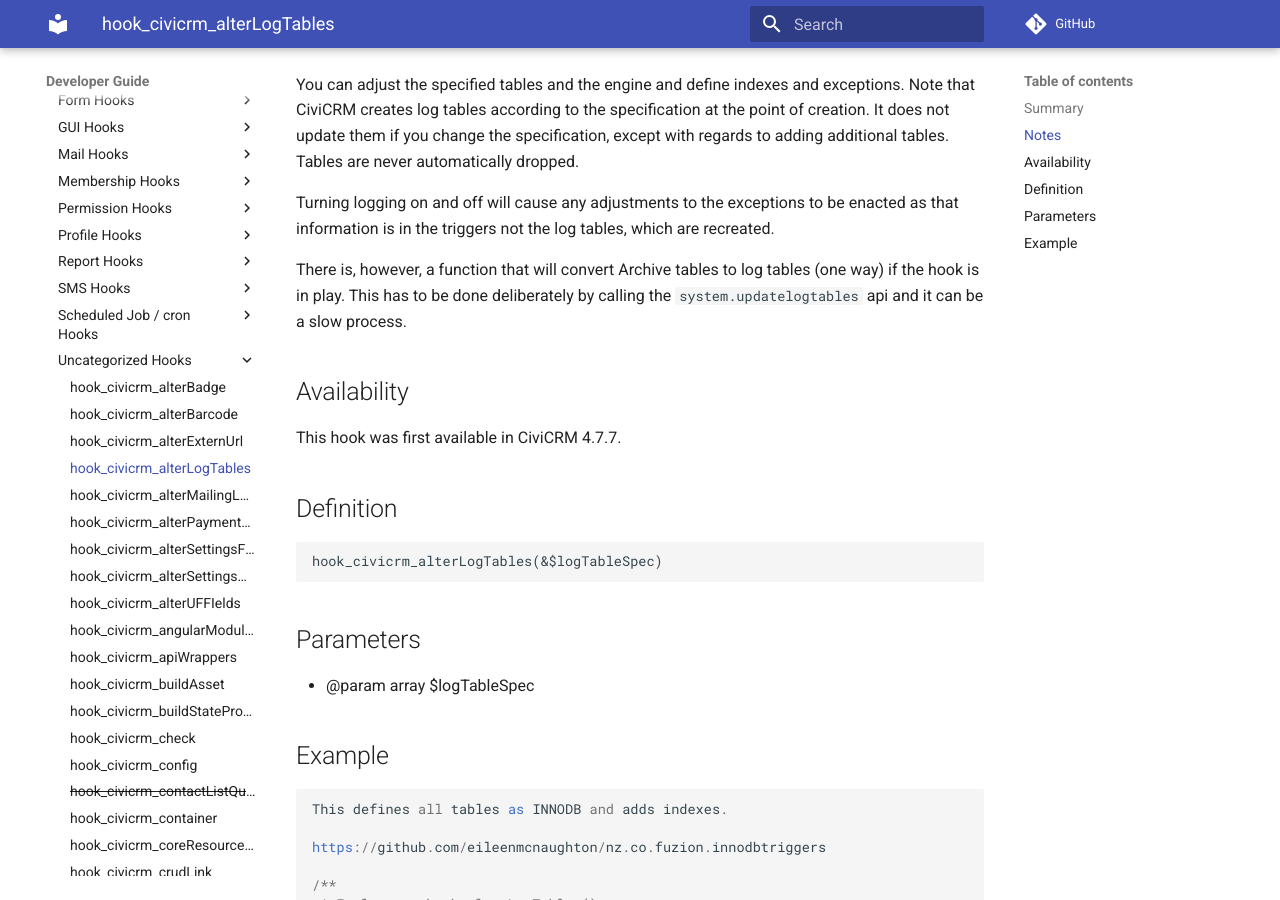
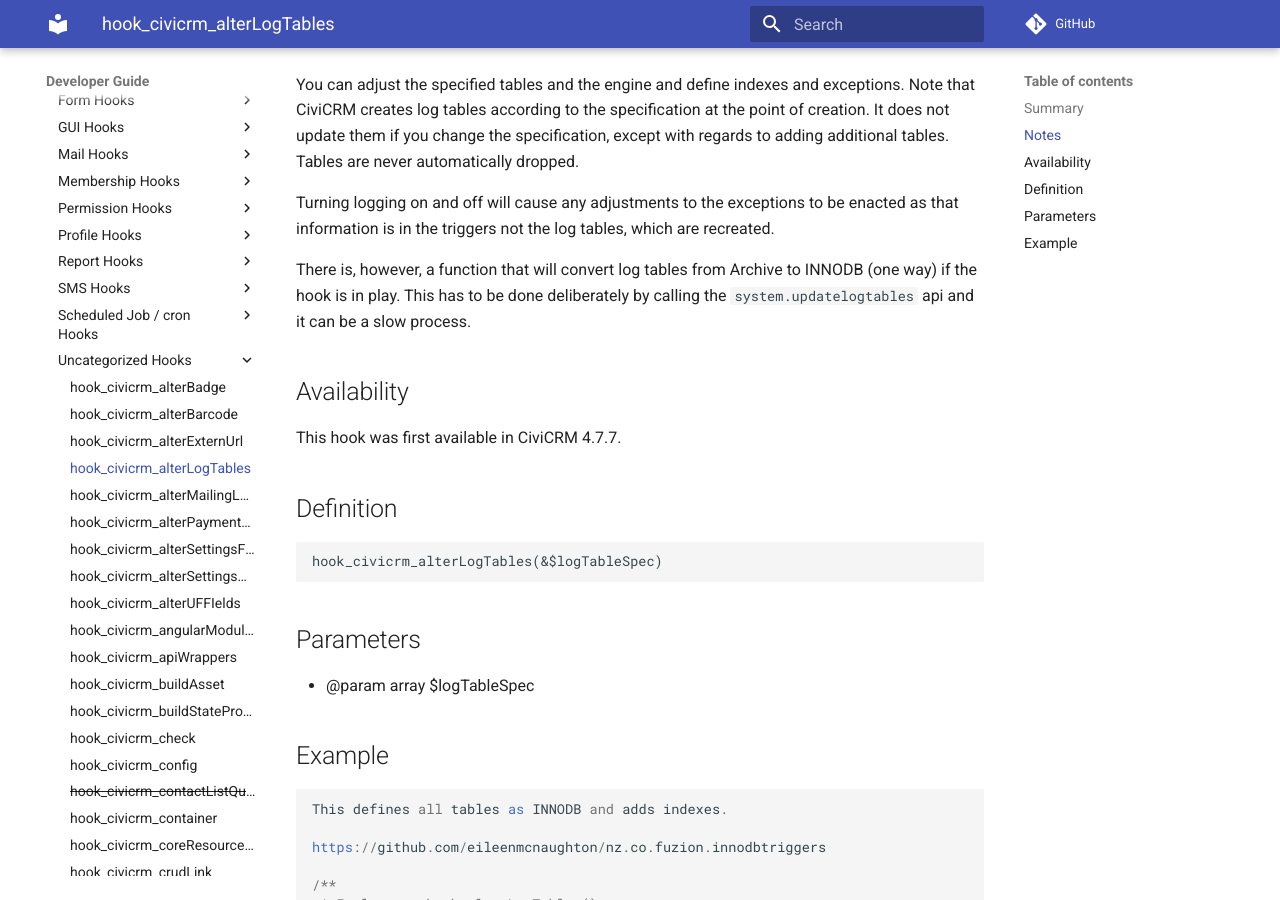
Before and after one commit to civicrm/civicrm-dev-docs, an MkDocs documentation site: the page built from docs/hooks/hook_civicrm_alterLogTables.md, in a window 1280 px wide and 900 px high, scrolled down 301 px. Built offline with MkDocs 1.6.1 and Material for MkDocs 9.7.7, drawn with Linux system fonts in a browser that asks for light colours; comment, search, counter and statistics services are not loaded.

Commit message:
Update hook_civicrm_alterLogTables - Fix unclear statement regarding log table conversion

```diff
--- a/docs/hooks/hook_civicrm_alterLogTables.md
+++ b/docs/hooks/hook_civicrm_alterLogTables.md
@@ -11,7 +11,7 @@ You can adjust the specified tables and the engine and define indexes and except
 
 Turning logging on and off will cause any adjustments to the exceptions to be enacted as that information is in the triggers not the log tables, which are recreated.
 
-There is, however, a function that will convert Archive tables to log tables (one way) if the hook is in play. This has to be done deliberately by calling the `system.updatelogtables` api and it can be a slow process.
+There is, however, a function that will convert log tables from Archive to INNODB (one way) if the hook is in play. This has to be done deliberately by calling the `system.updatelogtables` api and it can be a slow process.
 
 ## Availability
 
```
